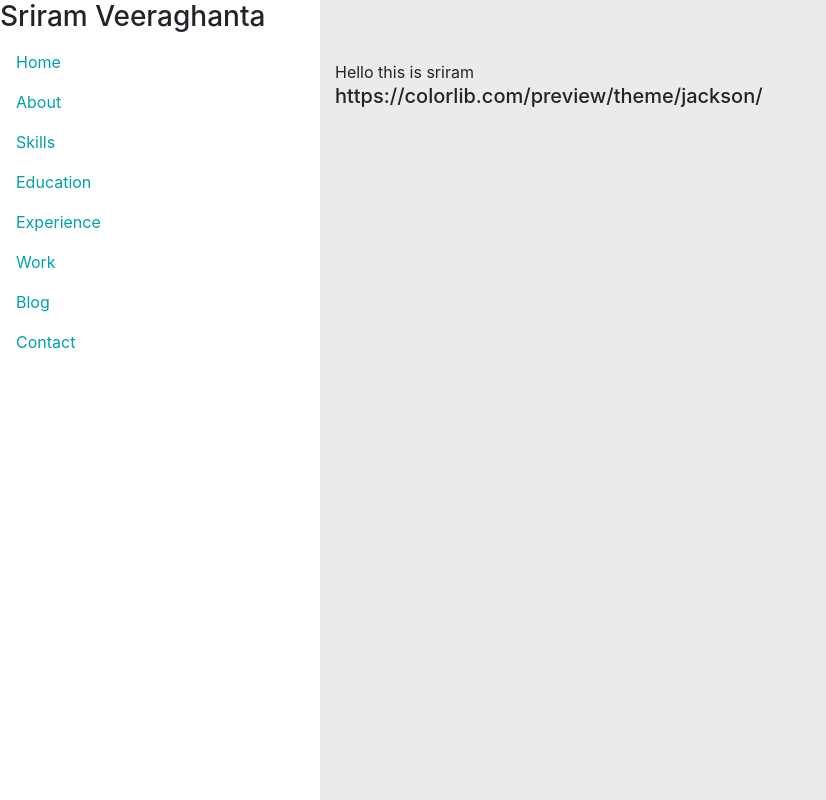
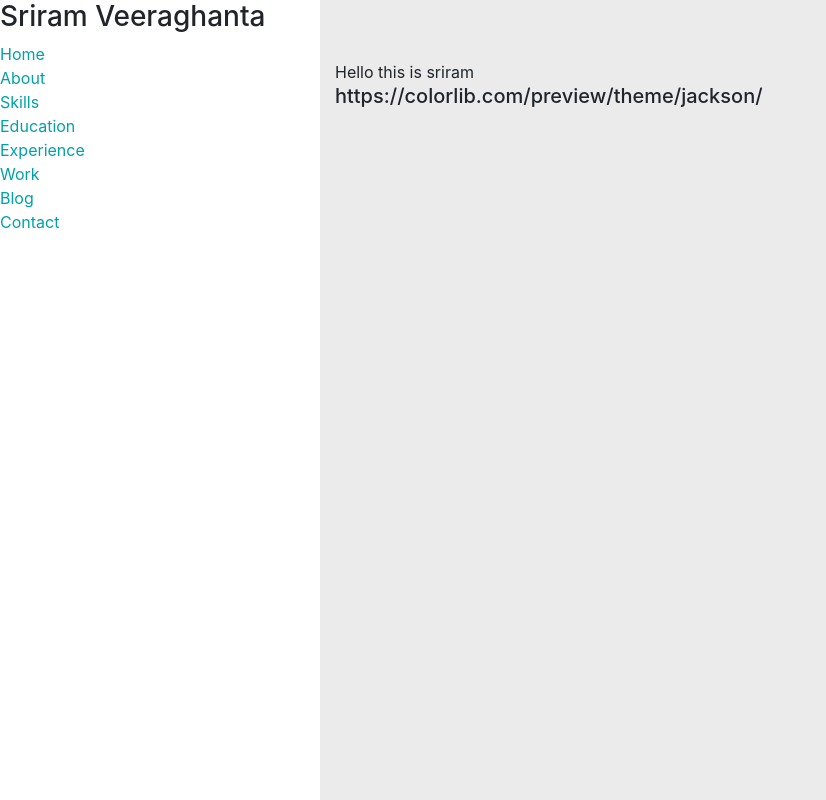
Before and after one commit to sriramveeraghanta/vsriram.me, a Next.js app: page / in a window 1280 px wide. Shown: the whole page, without its empty margins (0-826 px from the left). Built offline with nearby package versions, Linux system fonts and the light colour scheme.

Commit message:
shocking...

```diff
--- /dev/null
+++ b/components/page_elements/ActiveLink.js
@@ -0,0 +1,12 @@
+import Link from "next/link";
+import { withRouter } from "next/router";
+import { Children } from "react";
+
+const ActiveLink = withRouter(({ router, children, ...props }) => (
+  <Link {...props}>
+    {React.cloneElement(Children.only(children), {
+      className: router.pathname === props.href ? `active` : null,
+    })}
+  </Link>
+));
+export default ActiveLink;
--- /dev/null
+++ b/components/page_elements/SidebarComponent.js
@@ -0,0 +1,57 @@
+import React from "react";
+// reactbootstrap
+import { Navbar, Nav } from "react-bootstrap";
+// components
+import ActiveLink from "components/page_elements/ActiveLink";
+
+function SidebarComponent(props) {
+  return (
+    <div>
+      <h3>Sriram Veeraghanta</h3>
+      <Nav className="flex-column">
+        <ActiveLink href="/">
+          <a className="sidebar-link">
+            <div className="sidebar-link-text">Home</div>
+          </a>
+        </ActiveLink>
+        <ActiveLink href="/about">
+          <a className="sidebar-link">
+            <div className="sidebar-link-text">About</div>
+          </a>
+        </ActiveLink>
+        <ActiveLink href="/">
+          <a className="sidebar-link">
+            <div className="sidebar-link-text">Skills</div>
+          </a>
+        </ActiveLink>
+        <ActiveLink href="/">
+          <a className="sidebar-link">
+            <div className="sidebar-link-text">Education</div>
+          </a>
+        </ActiveLink>
+        <ActiveLink href="/">
+          <a className="sidebar-link">
+            <div className="sidebar-link-text">Experience</div>
+          </a>
+        </ActiveLink>
+        <ActiveLink href="/">
+          <a className="sidebar-link">
+            <div className="sidebar-link-text">Work</div>
+          </a>
+        </ActiveLink>
+        <ActiveLink href="/">
+          <a className="sidebar-link">
+            <div className="sidebar-link-text">Blog</div>
+          </a>
+        </ActiveLink>
+        <ActiveLink href="/">
+          <a className="sidebar-link">
+            <div className="sidebar-link-text">Contact</div>
+          </a>
+        </ActiveLink>
+      </Nav>
+    </div>
+  );
+}
+
+export default SidebarComponent;
--- a/components/page_views/SidebarComponent.js
+++ /dev/null
@@ -1,23 +0,0 @@
-import React from "react";
-// reactbootstrap
-import { Navbar, Nav } from "react-bootstrap";
-
-function SidebarComponent(props) {
-  return (
-    <div>
-      <h3>Sriram Veeraghanta</h3>
-      <Nav defaultActiveKey="/home" className="flex-column">
-        <Nav.Link href="/home">Home</Nav.Link>
-        <Nav.Link eventKey="link-1">About</Nav.Link>
-        <Nav.Link eventKey="link-2">Skills</Nav.Link>
-        <Nav.Link eventKey="link-2">Education</Nav.Link>
-        <Nav.Link eventKey="link-2">Experience</Nav.Link>
-        <Nav.Link eventKey="link-2">Work</Nav.Link>
-        <Nav.Link eventKey="link-2">Blog</Nav.Link>
-        <Nav.Link eventKey="link-2">Contact</Nav.Link>
-      </Nav>
-    </div>
-  );
-}
-
-export default SidebarComponent;
--- a/layouts/BasicLayout.js
+++ b/layouts/BasicLayout.js
@@ -1,6 +1,6 @@
 import React from "react";
 // components
-import SidebarComponent from "components/page_views/SidebarComponent";
+import SidebarComponent from "components/page_elements/SidebarComponent";
 
 function BasicLayout(props) {
   return (
--- a/styles/scss/_variables.scss
+++ b/styles/scss/_variables.scss
@@ -1 +1,2 @@
 $primary: #00a1ab;
+$grey-100: #f2f3f7;
```
Also changed, not shown: pages/about/index.js (added, +7 -0 lines).
